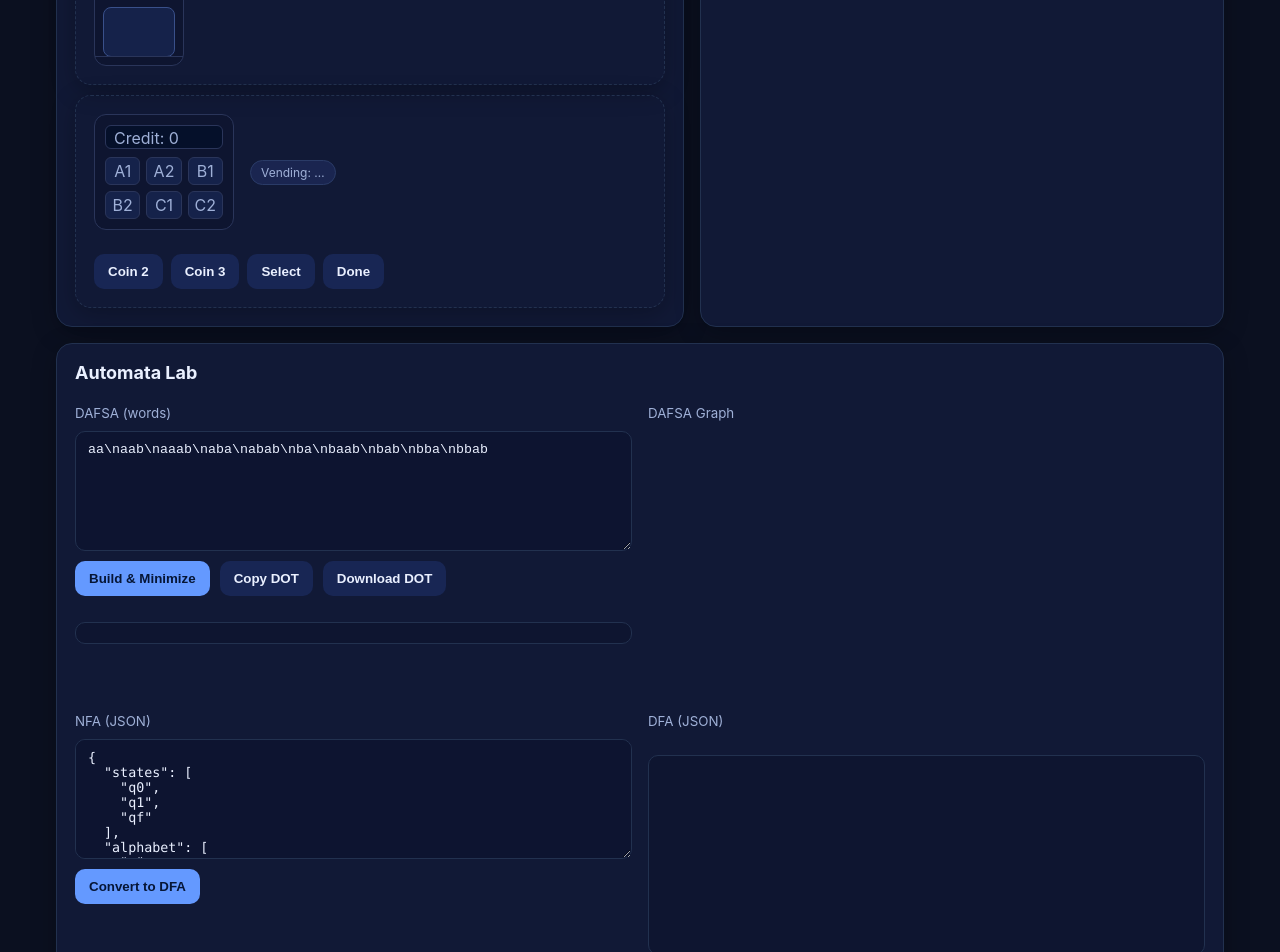
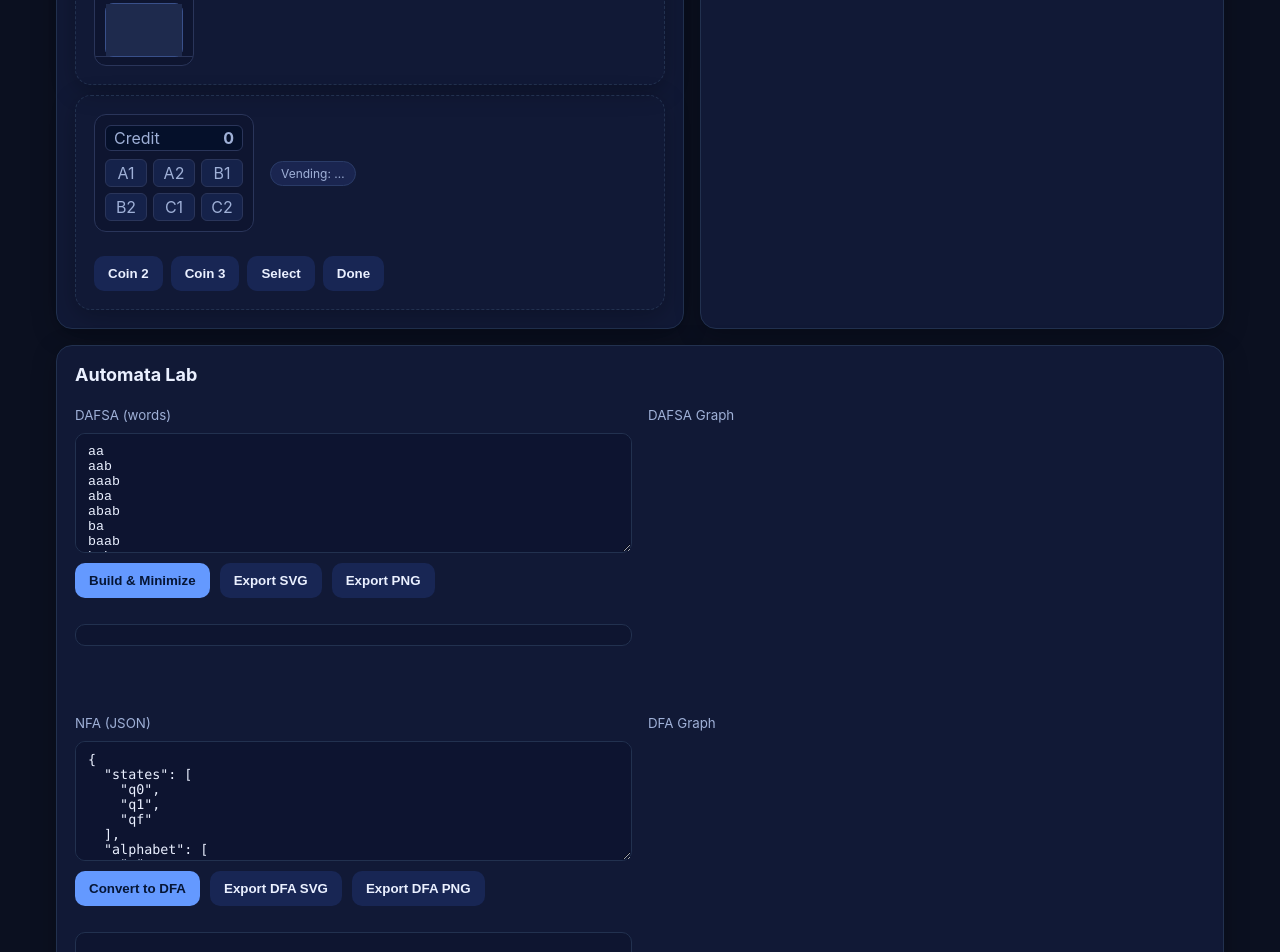
Before and after one commit to adhamwh/AutoCity, a React (Vite) app in the folder frontend/: page / in a window 1280 px wide. Shown: the part 600-1552 px from the top of the page. Built offline with nearby package versions, Linux system fonts and the light colour scheme; no server answers; the HTML template or start-up script is replaced by a standard one.

Commit message:
Functional Frontend

```diff
--- a/frontend/package.json
+++ b/frontend/package.json
@@ -9,9 +9,9 @@
     "preview": "vite preview"
   },
   "dependencies": {
-    "@hpcc-js/wasm": "^2.28.0",
-    "d3": "^7.9.0",
-    "d3-graphviz": "^5.6.0",
+    "@hpcc-js/wasm": "2.13.0",
+    "d3": "7.8.5",
+    "d3-graphviz": "5.0.2",
     "react": "^18.3.1",
     "react-dom": "^18.3.1"
   },
--- a/frontend/src/components/AutomataPanel.jsx
+++ b/frontend/src/components/AutomataPanel.jsx
@@ -1,44 +1,55 @@
-import React, { useState } from "react";
+import React, { useState, useRef } from "react";
 import { api } from "../api";
 import DotViewer from "./DotViewer.jsx";
 
 const seed = ["aa","aab","aaab","aba","abab","ba","baab","bab","bba","bbab"];
 const sampleNFA = {
-  "states": ["q0","q1","qf"],
-  "alphabet": ["a","b"],
-  "start": "q0",
-  "finals": ["qf"],
-  "transitions": { "q0": {"a":["q1"]}, "q1":{"b":["qf"]}, "qf":{} }
+  states: ["q0","q1","qf"],
+  alphabet: ["a","b"],
+  start: "q0",
+  finals: ["qf"],
+  transitions: { q0: {a:["q1"]}, q1:{b:["qf"]}, qf:{} }
 };
 
+// Convert DFA JSON (from API) to DOT string
+function dfaToDot(dfa) {
+  const lines = ['digraph DFA {', 'rankdir=LR;', 'node [shape=circle, fontsize=11];'];
+  // invisible start arrow
+  lines.push(`__start [shape=point, label=""];`);
+  lines.push(`__start -> "${dfa.start}";`);
+  // finals doublecircle
+  if (dfa.finals && dfa.finals.length) {
+    lines.push(`{ node [shape=doublecircle]; ${dfa.finals.map(s=>`"${s}"`).join(' ')} }`);
+    lines.push(`node [shape=circle];`);
+  }
+  // transitions
+  for (const [from, edges] of Object.entries(dfa.transitions || {})) {
+    for (const [sym, to] of Object.entries(edges || {})) {
+      lines.push(`"${from}" -> "${to}" [label="${sym}"];`);
+    }
+  }
+  lines.push('}');
+  return lines.join('\n');
+}
+
 export default function AutomataPanel(){
-  const [words, setWords] = useState(seed.join("\\n"));
+  const [words, setWords] = useState(seed.join("\n"));
   const [dafsaStats, setDafsaStats] = useState("");
   const [dafsaDot, setDafsaDot] = useState("");
   const [nfa, setNfa] = useState(JSON.stringify(sampleNFA, null, 2));
   const [dfaOut, setDfaOut] = useState("");
+  const [dfaDot, setDfaDot] = useState("");
+
+  // keep svg handles for export
+  const dafsaSvgRef = useRef(null);
+  const dfaSvgRef   = useRef(null);
 
   const build = async () => {
-    const list = words.split(/\\r?\\n/).map(s=>s.trim()).filter(Boolean);
+    const list = words.split(/\r?\n/).map(s=>s.trim()).filter(Boolean);
     const res = await api.dafsaBuild(list);
     setDafsaStats(JSON.stringify(res, null, 2));
     const dot = await api.dafsaDot();
     setDafsaDot(typeof dot === "string" ? dot : JSON.stringify(dot));
-  };
-
-  const copyDot = async () => {
-    if (!dafsaDot) return;
-    await navigator.clipboard.writeText(dafsaDot);
-    alert("DOT copied to clipboard.");
-  };
-
-  const downloadDot = () => {
-    if (!dafsaDot) return;
-    const blob = new Blob([dafsaDot], {type:"text/plain"});
-    const a = document.createElement("a");
-    a.href = URL.createObjectURL(blob);
-    a.download = "dafsa.dot";
-    a.click();
   };
 
   const convert = async () => {
@@ -46,7 +57,43 @@ export default function AutomataPanel(){
       const payload = JSON.parse(nfa);
       const out = await api.nfaToDfa(payload);
       setDfaOut(JSON.stringify(out, null, 2));
+      setDfaDot(dfaToDot(out));
     } catch(e) { setDfaOut(String(e)); }
+  };
+
+  const exportSvg = (svg) => {
+    if (!svg) return;
+    const blob = new Blob([svg.outerHTML], {type:"image/svg+xml"});
+    const a = document.createElement("a");
+    a.href = URL.createObjectURL(blob);
+    a.download = "graph.svg";
+    a.click();
+  };
+
+  const exportPng = async (svg) => {
+    if (!svg) return;
+    const s = new XMLSerializer().serializeToString(svg);
+    const blob = new Blob([s], {type: "image/svg+xml;charset=utf-8"});
+    const url = URL.createObjectURL(blob);
+
+    const img = new Image();
+    const scale = 2; // retina export
+    img.onload = () => {
+      const canvas = document.createElement("canvas");
+      canvas.width = img.width * scale;
+      canvas.height = img.height * scale;
+      const ctx = canvas.getContext("2d");
+      ctx.scale(scale, scale);
+      ctx.drawImage(img, 0, 0);
+      canvas.toBlob((pngBlob)=>{
+        const a = document.createElement("a");
+        a.href = URL.createObjectURL(pngBlob);
+        a.download = "graph.png";
+        a.click();
+      });
+      URL.revokeObjectURL(url);
+    };
+    img.src = url;
   };
 
   return (
@@ -59,15 +106,15 @@ export default function AutomataPanel(){
           <textarea value={words} onChange={e=>setWords(e.target.value)} />
           <div className="row">
             <button onClick={build}>Build & Minimize</button>
-            <button className="secondary" onClick={copyDot}>Copy DOT</button>
-            <button className="secondary" onClick={downloadDot}>Download DOT</button>
+            <button className="secondary" onClick={()=>exportSvg(dafsaSvgRef.current)}>Export SVG</button>
+            <button className="secondary" onClick={()=>exportPng(dafsaSvgRef.current)}>Export PNG</button>
           </div>
           <pre className="mono">{dafsaStats}</pre>
         </div>
 
         <div className="col">
           <small>DAFSA Graph</small>
-          <DotViewer dot={dafsaDot}/>
+          <DotViewer dot={dafsaDot} onReadySvg={(svg)=> (dafsaSvgRef.current = svg)} />
         </div>
       </div>
 
@@ -75,11 +122,16 @@ export default function AutomataPanel(){
         <div className="col">
           <small>NFA (JSON)</small>
           <textarea className="mono" value={nfa} onChange={e=>setNfa(e.target.value)} />
-          <div className="row"><button onClick={convert}>Convert to DFA</button></div>
+          <div className="row">
+            <button onClick={convert}>Convert to DFA</button>
+            <button className="secondary" onClick={()=>exportSvg(dfaSvgRef.current)}>Export DFA SVG</button>
+            <button className="secondary" onClick={()=>exportPng(dfaSvgRef.current)}>Export DFA PNG</button>
+          </div>
+          <pre className="mono" style={{minHeight:120}}>{dfaOut}</pre>
         </div>
         <div className="col">
-          <small>DFA (JSON)</small>
-          <pre className="mono" style={{minHeight:200}}>{dfaOut}</pre>
+          <small>DFA Graph</small>
+          <DotViewer dot={dfaDot} onReadySvg={(svg)=> (dfaSvgRef.current = svg)} />
         </div>
       </div>
     </div>
--- a/frontend/src/components/DotViewer.jsx
+++ b/frontend/src/components/DotViewer.jsx
@@ -2,19 +2,57 @@ import React, { useEffect, useRef } from "react";
 import { select } from "d3";
 import { graphviz } from "d3-graphviz";
 
-export default function DotViewer({ dot="" }){
+// Configure @hpcc-js/wasm only once per session (survives Vite HMR)
+let wasmConfigured = false;
+
+async function ensureWasmConfigured() {
+  if (wasmConfigured) return;
+
+  // Dynamic import so a bad export can't crash the bundle at import time
+  const mod = await import("@hpcc-js/wasm");
+
+  // Try both module shapes. Some versions export at top-level, others under default.
+  const wasmFolderFn =
+    (typeof mod.wasmFolder === "function" && mod.wasmFolder) ||
+    (mod?.default && typeof mod.default.wasmFolder === "function" && mod.default.wasmFolder);
+
+  if (wasmFolderFn) {
+    // Tell the runtime where to load wasm assets
+    wasmFolderFn("https://unpkg.com/@hpcc-js/wasm/dist/");
+    wasmConfigured = true;
+    return;
+  }
+
+  // Fallback: expose the module globally – d3-graphviz will pick it up
+  // eslint-disable-next-line no-undef
+  window["@hpcc-js/wasm"] = mod?.default ?? mod;
+  wasmConfigured = true;
+}
+
+export default function DotViewer({ dot = "", onReadySvg }) {
   const ref = useRef(null);
 
-  useEffect(()=>{
-    if(!dot || !ref.current) return;
-    const el = select(ref.current);
-    el.selectAll("*").remove();
-    try {
-      graphviz(ref.current, { useWorker: false }).renderDot(dot);
-    } catch (e) {
-      el.append("pre").attr("class", "mono").text("DOT render error:\\n" + e);
-    }
-  }, [dot]);
+  useEffect(() => {
+    (async () => {
+      const host = ref.current;
+      if (!host || !dot) return;
 
-  return <div ref={ref} style={{minHeight:260}}/>;
+      const el = select(host);
+      el.selectAll("*").remove();
+
+      try {
+        await ensureWasmConfigured();
+        graphviz(host, { useWorker: false }).renderDot(dot, () => {
+          const svg = host.querySelector("svg");
+          if (onReadySvg && svg) onReadySvg(svg);
+        });
+      } catch (e) {
+        el.append("pre")
+          .attr("class", "mono")
+          .text("WASM/DOT error:\n" + (e?.message || e));
+      }
+    })();
+  }, [dot, onReadySvg]);
+
+  return <div ref={ref} style={{ minHeight: 260 }} />;
 }
--- a/frontend/src/components/ElevatorViz.jsx
+++ b/frontend/src/components/ElevatorViz.jsx
@@ -1,23 +1,81 @@
 import React from "react";
 
-export default function ElevatorViz({ state="IDLE", floor=0 }) {
+export default function ElevatorViz({ state = "IDLE", floor = 0 }) {
+  // floors assumed 0..2; tweak spacing if you add more
+  const y = 8 + floor * 60;
+
   return (
-    <div style={{display:"flex", gap:16}}>
-      <div style={{position:"relative", width:90, height:200, border:"1px solid #2a355a", borderRadius:12, background:"#0e1530"}}>
-        <div style={{
-          position:"absolute", left:8, right:8,
-          bottom:8 + floor*60,  /* 3 floors (0,1,2) => tune as needed */
-          height:50, border:"1px solid #39508a", borderRadius:8, background:"#15224a",
-          transition:"bottom 300ms"
-        }}/>
-        <div style={{position:"absolute", left:0, right:0, bottom:8, height:1, background:"#2a355a"}}/>
-        <div style={{position:"absolute", left:0, right:0, bottom:68, height:1, background:"#2a355a"}}/>
-        <div style={{position:"absolute", left:0, right:0, bottom:128, height:1, background:"#2a355a"}}/>
+    <div style={{ display: "flex", gap: 16, alignItems: "center" }}>
+      <div
+        style={{
+          position: "relative",
+          width: 100,
+          height: 200,
+          border: "1px solid #2a355a",
+          borderRadius: 12,
+          background: "#0e1530",
+          overflow: "hidden",
+        }}
+      >
+        {/* floor guides */}
+        {[8, 68, 128].map((b, i) => (
+          <div
+            key={i}
+            style={{
+              position: "absolute",
+              left: 0,
+              right: 0,
+              bottom: b,
+              height: 1,
+              background: "#2a355a",
+            }}
+          />
+        ))}
+
+        {/* elevator car */}
+        <div
+          style={{
+            position: "absolute",
+            left: 10,
+            right: 10,
+            bottom: y,
+            height: 54,
+            border: "1px solid #39508a",
+            borderRadius: 8,
+            background: "#15224a",
+            transition: "bottom 420ms cubic-bezier(.2,.8,.2,1)",
+          }}
+        >
+          {/* left door */}
+          <div
+            style={{
+              position: "absolute",
+              top: 0,
+              bottom: 0,
+              left: 0,
+              right: state === "DOORS_OPEN" ? "52%" : "50%",
+              background: "#1e2a4d",
+              transition: "right 260ms ease",
+            }}
+          />
+
+          {/* right door */}
+          <div
+            style={{
+              position: "absolute",
+              top: 0,
+              bottom: 0,
+              right: 0,
+              left: state === "DOORS_OPEN" ? "48%" : "50%",
+              background: "#1e2a4d",
+              transition: "left 260ms ease",
+            }}
+          />
+        </div>
       </div>
-      <div>
-        <div className="pill">Elevator: {state}</div>
-        <div className="pill">Floor: {floor}</div>
-      </div>
+
+      <div className="pill">Elevator: {state}</div>
+      <div className="pill">Floor: {floor}</div>
     </div>
   );
 }
--- a/frontend/src/components/VendingViz.jsx
+++ b/frontend/src/components/VendingViz.jsx
@@ -1,15 +1,27 @@
-import React from "react";
+import React, { useRef, useEffect } from "react";
 
 export default function VendingViz({ state="IDLE", credit=0 }) {
+  const ref = useRef(0);
+  useEffect(()=>{ ref.current = credit; }, [credit]);
+
+  const flash = credit > ref.current ? "#2dd4bf" : "#9fb0d7";
+
   return (
     <div style={{display:"flex", alignItems:"center", gap:16}}>
-      <div style={{width:140, border:"1px solid #2a355a", background:"#0e1530", borderRadius:12, padding:10}}>
-        <div style={{height:24, background:"#05102a", border:"1px solid #2a355a", borderRadius:6, marginBottom:8, padding:"2px 8px"}}>
-          <span style={{color:"#9fb0d7"}}>Credit: {credit}</span>
+      <div style={{width:160, border:"1px solid #2a355a", background:"#0e1530", borderRadius:12, padding:10}}>
+        <div style={{
+          height:26, display:"flex", alignItems:"center", justifyContent:"space-between",
+          background:"#05102a", border:"1px solid #2a355a", borderRadius:6, marginBottom:8, padding:"2px 8px"
+        }}>
+          <span style={{color:"#9fb0d7"}}>Credit</span>
+          <span style={{color:flash, fontWeight:700}}> {credit} </span>
         </div>
         <div style={{display:"grid", gridTemplateColumns:"repeat(3, 1fr)", gap:6}}>
           {["A1","A2","B1","B2","C1","C2"].map(k => (
-            <div key={k} style={{height:28, border:"1px solid #2a355a", borderRadius:6, background:"#15224a", display:"grid", placeItems:"center", color:"#9fb0d7"}}>{k}</div>
+            <div key={k} style={{
+              height:28, border:"1px solid #2a355a", borderRadius:6,
+              background:"#15224a", display:"grid", placeItems:"center", color:"#9fb0d7"
+            }}>{k}</div>
           ))}
         </div>
       </div>
```
Also changed, not shown: frontend/src/components/Trafficlight.jsx (+20 -8 lines), 1 other file (tests, documents, lock files or other folders).
